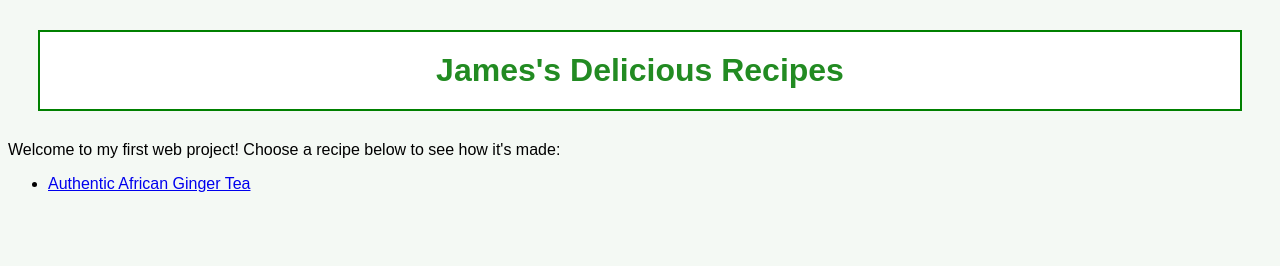
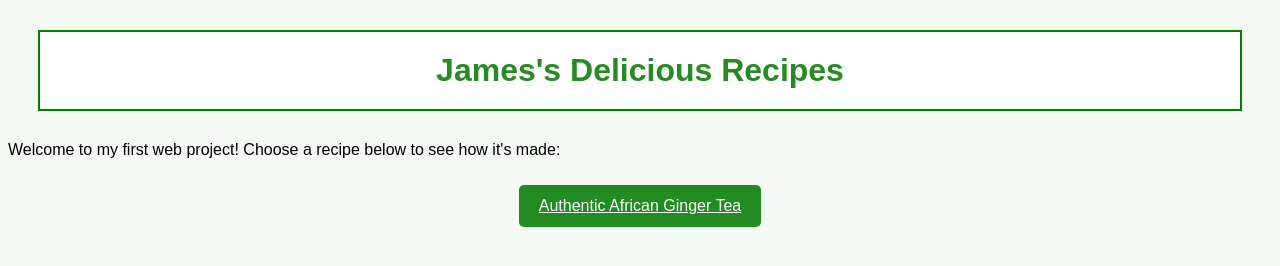
Before and after one commit to jamesperfec/sixcod_foundaion, a plain HTML site: page index.html in a window 1280 px wide. Drawn offline with Linux system fonts and the light colour scheme.

Commit message:
Successfully turned recipe list into centered Flexbox layout buttons

```diff
--- a/style.css
+++ b/style.css
@@ -4,7 +4,7 @@ body {
 }
 
 h1 {
-    color: forestgreen;
+    color: rgb(38, 139, 34);
     text-align: center;
 
     /* Add Box Model Spacing here */
@@ -13,3 +13,23 @@ h1 {
     border: 2px solid green;    /* Draws a solid green frame around the header box */
     margin: 30px;               /* Pushes the header box 30 pixels away from the page edges */
 }
+ul {
+    display: flex;          /* Instantly turns the list into a flexible row alignment */
+    list-style-type: none;  /* Removes the default bullet points */
+    padding: 0;             /* Clears out the default inner list padding */
+    justify-content: center; /* Centers your list items directly in the middle of the screen */
+}
+
+/* This targets the individual <li> boxes inside the list */
+li {
+    background-color: forestgreen; /* Gives each item a distinct block background */
+    margin: 10px;                  /* Pushes neighboring items away from each other */
+    padding: 12px 20px;            /* Adds top/bottom and left/right cushion inside the button */
+    border-radius: 5px;            /* Gently rounds the corners of the box */
+}
+
+/* This makes the link text inside our new buttons clean and white */
+li a {
+    color: white;
+    text-align: center;
+}
```
